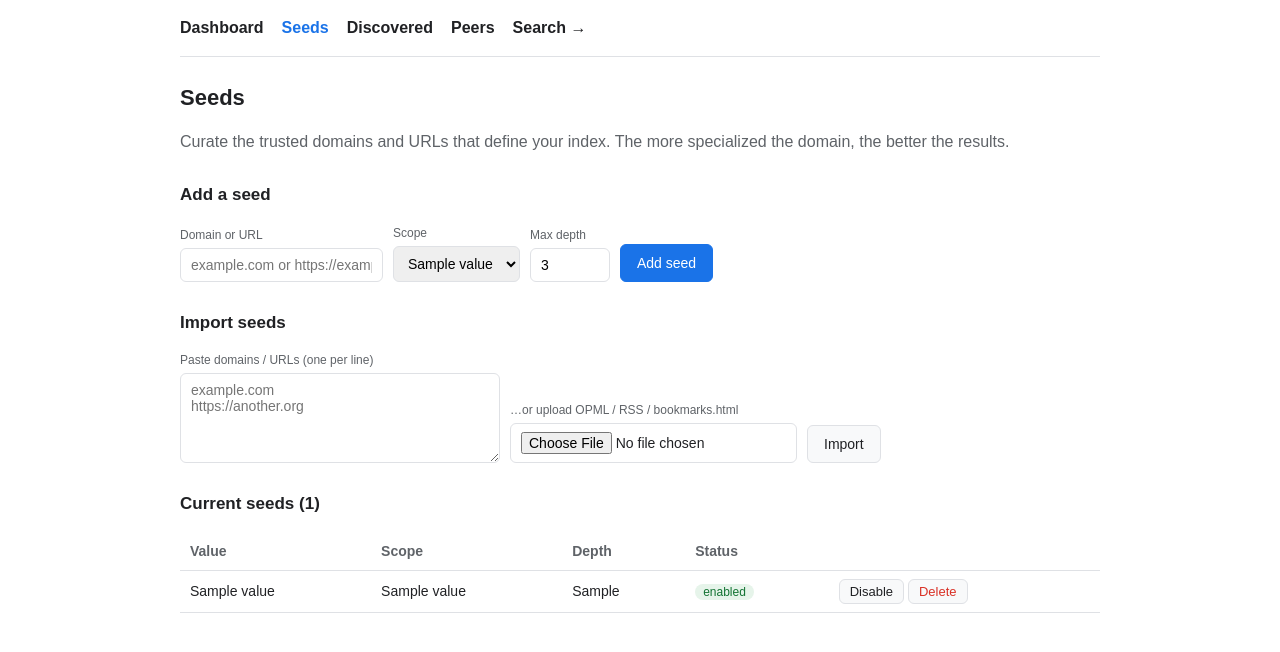
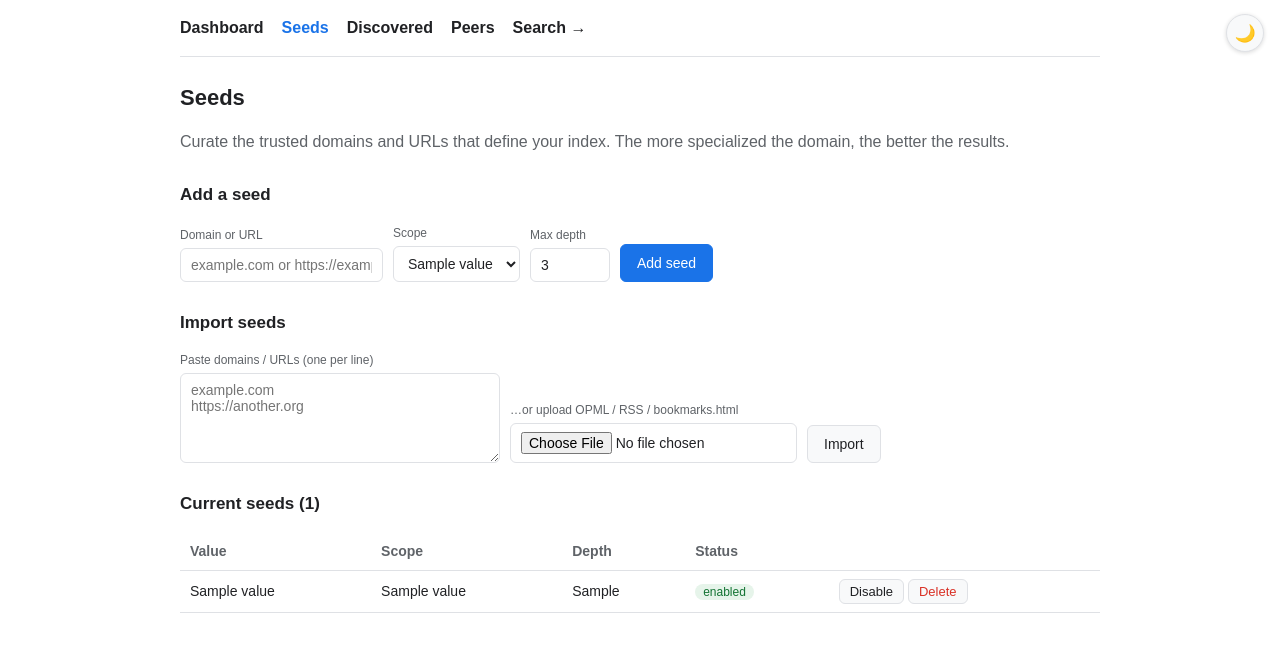
Before and after one commit to cjbarker/pse, a FastAPI app: template app/templates/admin/seeds.html in a window 1280 px wide. Shown: the top 652 px of the page. Run offline with FastAPI, Linux system fonts and the light colour scheme; the template is opened without the code that fills it: most values are stand-ins (such as "Sample title", 1, 10 or a date in 2020).

Commit message:
Add light/dark mode toggle to the UI
A floating toggle (present on every page via the shared base template) switches
between light and dark themes. The choice persists in localStorage, defaults to
the OS `prefers-color-scheme`, and is applied before first paint to avoid a flash.

- style.css: dark palette via `:root[data-theme="dark"]`; make buttons and form
  controls theme-aware through CSS variables.
- base.html: pre-paint theme script + toggle button + theme.js include.
- theme.js: handle the toggle click and persist the preference.

```diff
--- a/app/static/style.css
+++ b/app/static/style.css
@@ -10,9 +10,48 @@
   --accent-bg: #e8f0fe;
   --danger: #d93025;
   --mark: #fff2a8;
+  --surface: #f8f9fa;
+}
+
+/* Dark theme — applied when <html data-theme="dark"> (set by the toggle / system pref). */
+:root[data-theme="dark"] {
+  --bg: #202124;
+  --fg: #e8eaed;
+  --muted: #9aa0a6;
+  --link: #8ab4f8;
+  --visited: #c58af9;
+  --url: #81c995;
+  --border: #3c4043;
+  --accent: #8ab4f8;
+  --accent-bg: #283b53;
+  --danger: #f28b82;
+  --mark: #5c4d00;
+  --surface: #2a2b2e;
 }
 
 * { box-sizing: border-box; }
+
+/* Floating light/dark toggle, present on every page. */
+.theme-toggle {
+  position: fixed;
+  top: 14px;
+  right: 16px;
+  z-index: 1000;
+  width: 38px;
+  height: 38px;
+  border-radius: 50%;
+  border: 1px solid var(--border);
+  background: var(--surface);
+  color: var(--fg);
+  font-size: 17px;
+  line-height: 1;
+  cursor: pointer;
+  display: flex;
+  align-items: center;
+  justify-content: center;
+  box-shadow: 0 1px 4px rgba(0, 0, 0, .15);
+}
+.theme-toggle:hover { border-color: var(--accent); }
 
 body {
   font-family: Arial, "Helvetica Neue", Helvetica, sans-serif;
@@ -41,15 +80,16 @@ mark { background: var(--mark); padding: 0 1px; }
 .search-input {
   flex: 1; font-size: 16px; padding: 12px 18px;
   border: 1px solid var(--border); border-radius: 24px; outline: none;
+  background: var(--bg); color: var(--fg);
   box-shadow: 0 1px 6px rgba(32,33,36,.1);
 }
 .search-input:focus { box-shadow: 0 1px 8px rgba(32,33,36,.2); }
 .btn {
   font-size: 14px; padding: 10px 16px; border: 1px solid var(--border);
-  border-radius: 6px; background: #f8f9fa; color: var(--fg); cursor: pointer;
+  border-radius: 6px; background: var(--surface); color: var(--fg); cursor: pointer;
 }
-.btn:hover { background: #f1f3f4; }
-.btn-primary { background: var(--accent); color: #fff; border-color: var(--accent); }
+.btn:hover { border-color: var(--accent); }
+.btn-primary { background: var(--accent); color: var(--bg); border-color: var(--accent); }
 .btn-danger { color: var(--danger); }
 .btn-sm { padding: 4px 10px; font-size: 13px; }
 
@@ -95,6 +135,7 @@ th { color: var(--muted); font-weight: 600; }
 .field label { font-size: 12px; color: var(--muted); }
 .field input, .field select, .field textarea {
   padding: 8px 10px; border: 1px solid var(--border); border-radius: 6px; font-size: 14px;
+  background: var(--bg); color: var(--fg);
 }
 textarea { min-width: 320px; min-height: 90px; font-family: inherit; }
 .muted { color: var(--muted); }
--- /dev/null
+++ b/app/static/theme.js
@@ -0,0 +1,26 @@
+// Light/dark theme toggle. The initial theme is applied in <head> (base.html) to
+// avoid a flash; this only handles the button click and persists the choice.
+(function () {
+  var btn = document.getElementById("theme-toggle");
+  if (!btn) return;
+
+  function currentTheme() {
+    return document.documentElement.getAttribute("data-theme") === "dark" ? "dark" : "light";
+  }
+
+  function render() {
+    // Show the icon for the theme you'd switch TO.
+    btn.textContent = currentTheme() === "dark" ? "☀️" : "🌙";
+  }
+
+  btn.addEventListener("click", function () {
+    var next = currentTheme() === "dark" ? "light" : "dark";
+    document.documentElement.setAttribute("data-theme", next);
+    try {
+      localStorage.setItem("pse-theme", next);
+    } catch (e) {}
+    render();
+  });
+
+  render();
+})();
--- a/app/templates/base.html
+++ b/app/templates/base.html
@@ -5,9 +5,23 @@
   <meta name="viewport" content="width=device-width, initial-scale=1">
   <title>{% block title %}PSE{% endblock %}</title>
   <link rel="stylesheet" href="/static/style.css">
+  <script>
+    // Apply the saved (or system) theme before first paint to avoid a flash.
+    (function () {
+      try {
+        var stored = localStorage.getItem('pse-theme');
+        var dark = stored ? stored === 'dark'
+          : window.matchMedia('(prefers-color-scheme: dark)').matches;
+        document.documentElement.setAttribute('data-theme', dark ? 'dark' : 'light');
+      } catch (e) {}
+    })();
+  </script>
   <script src="/static/htmx.min.js" defer></script>
 </head>
 <body>
+  <button type="button" id="theme-toggle" class="theme-toggle"
+          aria-label="Toggle light/dark mode" title="Toggle light/dark mode"></button>
   {% block body %}{% endblock %}
+  <script src="/static/theme.js" defer></script>
 </body>
 </html>
```
